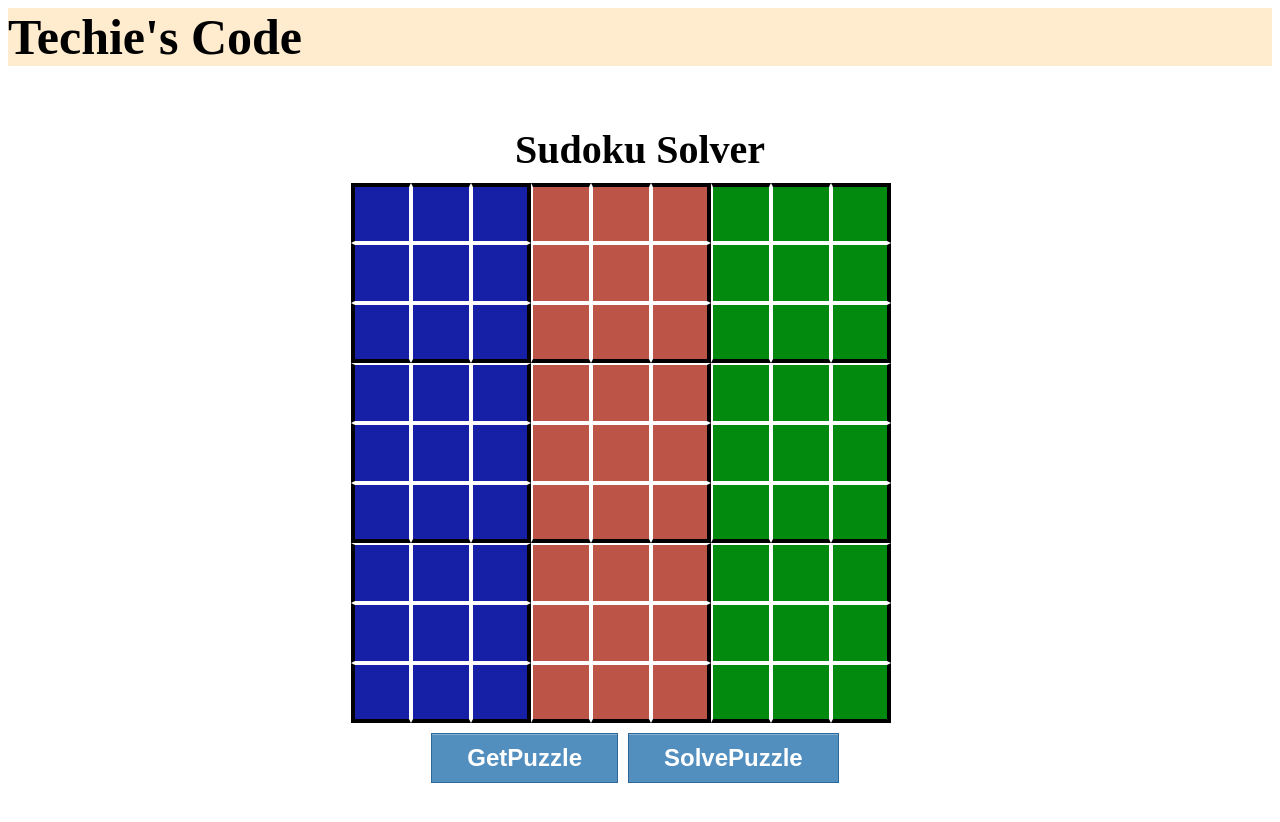
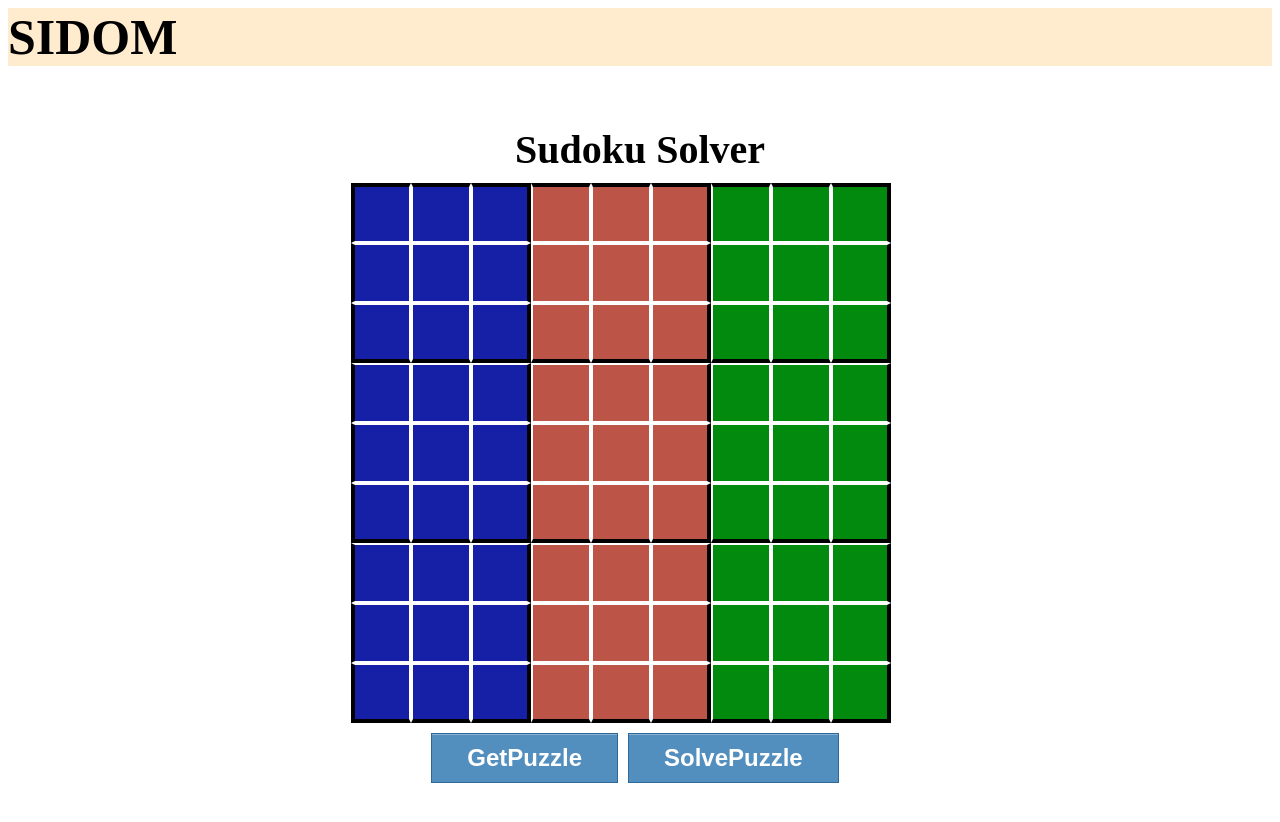
Before and after one commit to OmSideshware/Sudoku-Solver, a plain HTML site: page Sudoku Solver/index.html in a window 1280 px wide. Drawn offline with Linux system fonts and the light colour scheme.

Commit message:
Update index.html

```diff
--- a/Sudoku Solver/index.html
+++ b/Sudoku Solver/index.html
@@ -12,7 +12,7 @@
 <body>
     <div class="Header">
 
-        <div id="name">Techie's Code</div>
+        <div id="name">SIDOM</div>
     </div>
     <div class="Heading">Sudoku Solver</div>
     <div class="sudoku_grid">
```
